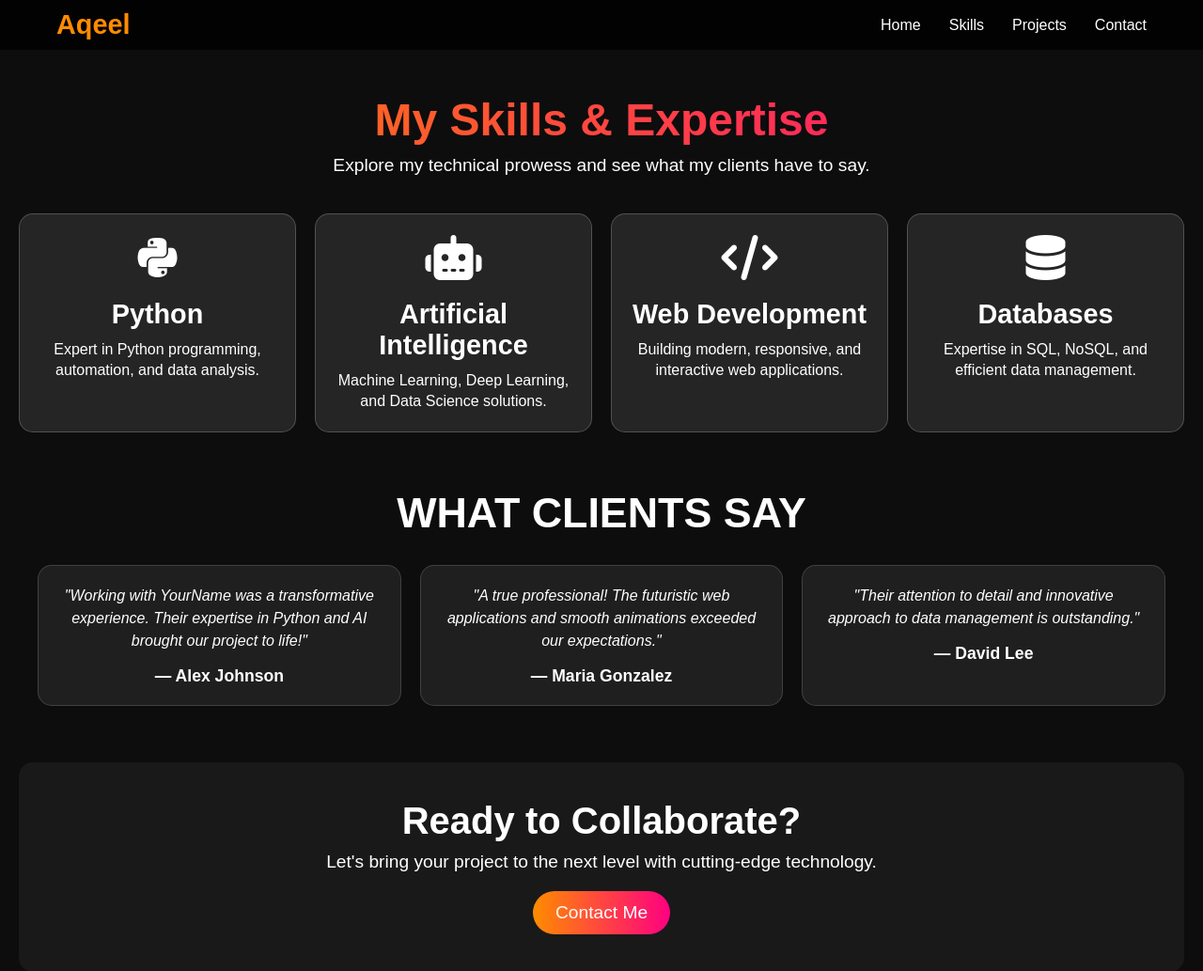
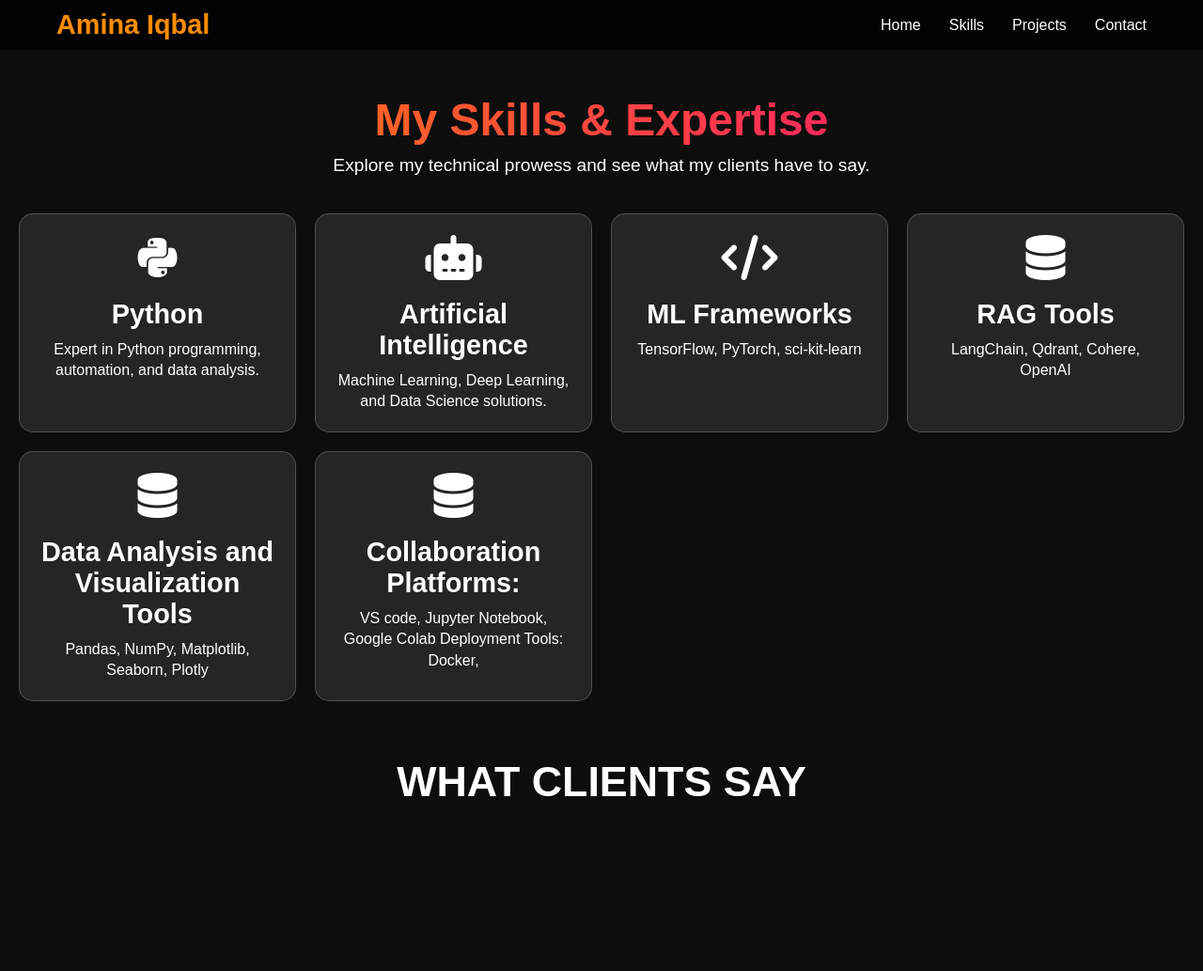
Before and after one commit to aminaiqbal1/portfolio, a Flask app: page /skills in a window 1280 px wide. Shown: the top 1033 px of the page at 94% size. Run offline with Flask 3, Linux system fonts and the light colour scheme; some libraries are stand-ins or nearby versions.

Commit message:
Update skills.html

```diff
--- a/templates/skills.html
+++ b/templates/skills.html
@@ -3,7 +3,7 @@
 <head>
   <meta charset="UTF-8" />
   <meta name="viewport" content="width=device-width, initial-scale=1.0" />
-  <title>Skills & Reviews | Your Name</title>
+  <title>Skills & Reviews | Amina Iqbal</title>
   <link rel="stylesheet" href="{{ url_for('static', filename='skills.css') }}">
 
   <!-- GSAP CDN -->
@@ -19,7 +19,7 @@
   <!-- Navigation Bar (Optional) -->
   <nav>
     <div class="nav-container">
-      <a href="{{ url_for('index') }}" class="logo">Aqeel</a>
+      <a href="{{ url_for('index') }}" class="logo">Amina Iqbal</a>
       <ul class="nav-links">
         <li><a href="{{ url_for('index') }}#hero">Home</a></li>
         <li><a href="{{ url_for('skills') }}">Skills</a></li>
@@ -56,15 +56,30 @@
         <div class="skill-icon">
           <i class="fas fa-code"></i>
         </div>
-        <h3>Web Development</h3>
-        <p>Building modern, responsive, and interactive web applications.</p>
+        <h3>ML Frameworks</h3>
+        <p>TensorFlow, PyTorch, sci-kit-learn</p>
       </div>
       <div class="skill-card" data-skill="databases">
         <div class="skill-icon">
           <i class="fas fa-database"></i>
         </div>
-        <h3>Databases</h3>
-        <p>Expertise in SQL, NoSQL, and efficient data management.</p>
+        <h3>RAG Tools</h3>
+        <p>LangChain, Qdrant, Cohere, OpenAI</p>
+      </div>
+      <div class="skill-card" data-skill="databases">
+        <div class="skill-icon">
+          <i class="fas fa-database"></i>
+        </div>
+        <h3>Data Analysis and Visualization Tools</h3>
+        <p>Pandas, NumPy, Matplotlib, Seaborn, Plotly</p>
+      </div>
+      <div class="skill-card" data-skill="databases">
+        <div class="skill-icon">
+          <i class="fas fa-database"></i>
+        </div>
+        <h3>Collaboration Platforms: </h3>
+        <p>VS code, Jupyter Notebook, Google Colab
+          Deployment Tools: Docker,</p>
       </div>
       <!-- Add more skill cards as needed -->
     </section>
```
